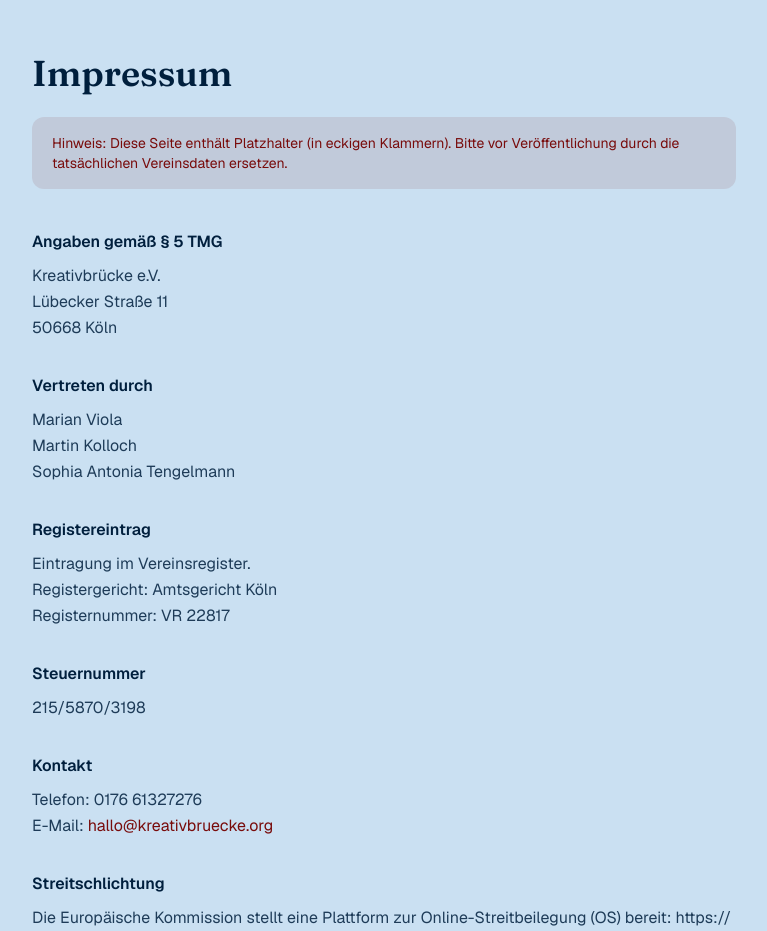
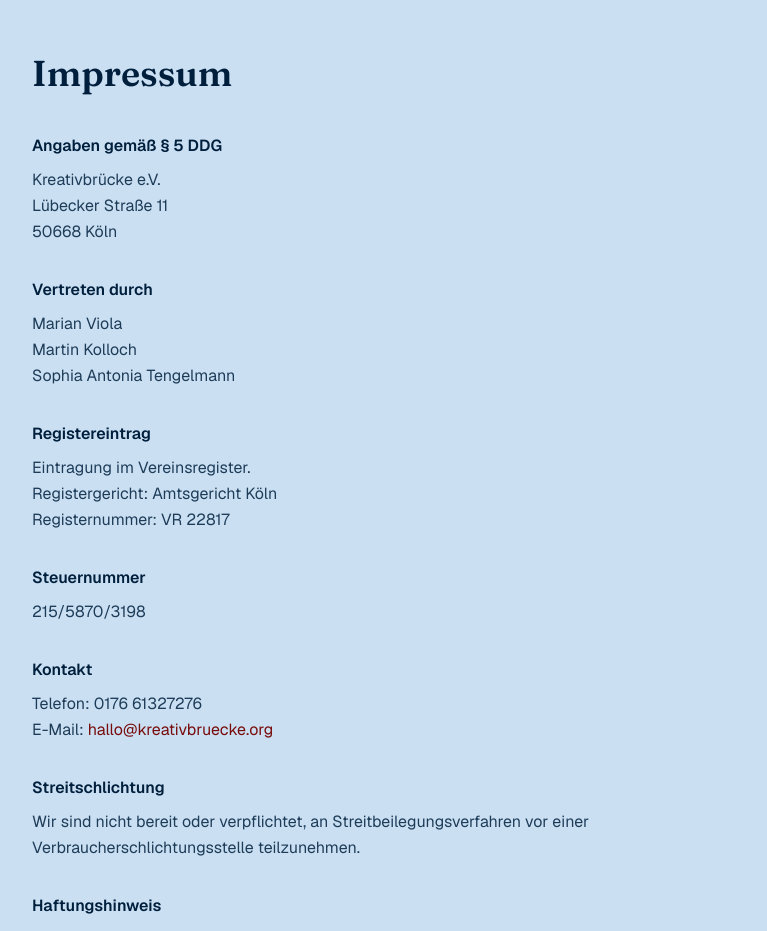
Before and after one commit to mari612612/kreativbruecke, a Next.js app: page /impressum in a window 1280 px wide. Shown: the part 100-1031 px from the top of the page, without its empty margins (256-1023 px from the left). Built offline with nearby package versions, Linux system fonts and the light colour scheme.

Commit message:
Impressum: § 5 DDG statt TMG, OS-Plattform-Link und Platzhalter-Hinweis entfernen
Co-Authored-By: Claude Opus 5.5 <noreply@anthropic.com>
Claude-Session: https://claude.ai/code/session_016c3ZHLHMoqyiMMiy9jjSny

```diff
--- a/src/app/impressum/page.tsx
+++ b/src/app/impressum/page.tsx
@@ -2,7 +2,7 @@ import type { Metadata } from "next";
 
 export const metadata: Metadata = {
   title: "Impressum",
-  description: "Impressum von Kreativbrücke e.V. gemäß § 5 TMG.",
+  description: "Impressum von Kreativbrücke e.V. gemäß § 5 DDG.",
 };
 
 export default function Impressum() {
@@ -12,16 +12,10 @@ export default function Impressum() {
         Impressum
       </h1>
 
-      <div className="mt-6 rounded-xl bg-clay/10 px-5 py-4 text-sm text-clay">
-        Hinweis: Diese Seite enthält Platzhalter (in eckigen Klammern).
-        Bitte vor Veröffentlichung durch die tatsächlichen Vereinsdaten
-        ersetzen.
-      </div>
-
       <div className="mt-10 space-y-8 text-navy/85 leading-relaxed">
         <div>
           <h2 className="font-semibold text-navy">
-            Angaben gemäß § 5 TMG
+            Angaben gemäß § 5 DDG
           </h2>
           <p className="mt-2">
             Kreativbrücke e.V.
@@ -79,12 +73,7 @@ export default function Impressum() {
             Streitschlichtung
           </h2>
           <p className="mt-2">
-            Die Europäische Kommission stellt eine Plattform zur
-            Online-Streitbeilegung (OS) bereit:{" "}
-            <span className="break-all">
-              https://ec.europa.eu/consumers/odr/
-            </span>
-            . Wir sind nicht bereit oder verpflichtet, an
+            Wir sind nicht bereit oder verpflichtet, an
             Streitbeilegungsverfahren vor einer
             Verbraucherschlichtungsstelle teilzunehmen.
           </p>
```
